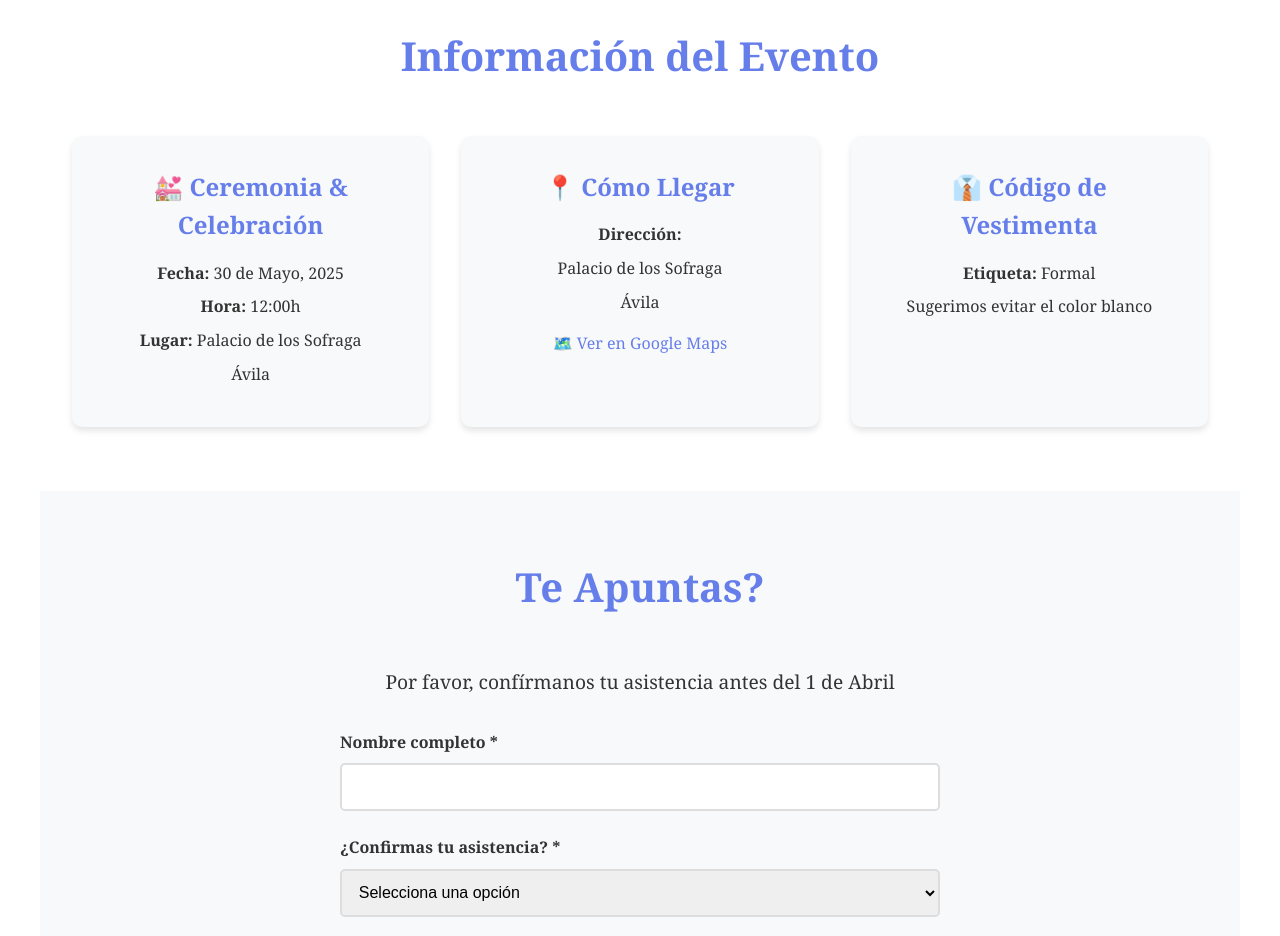
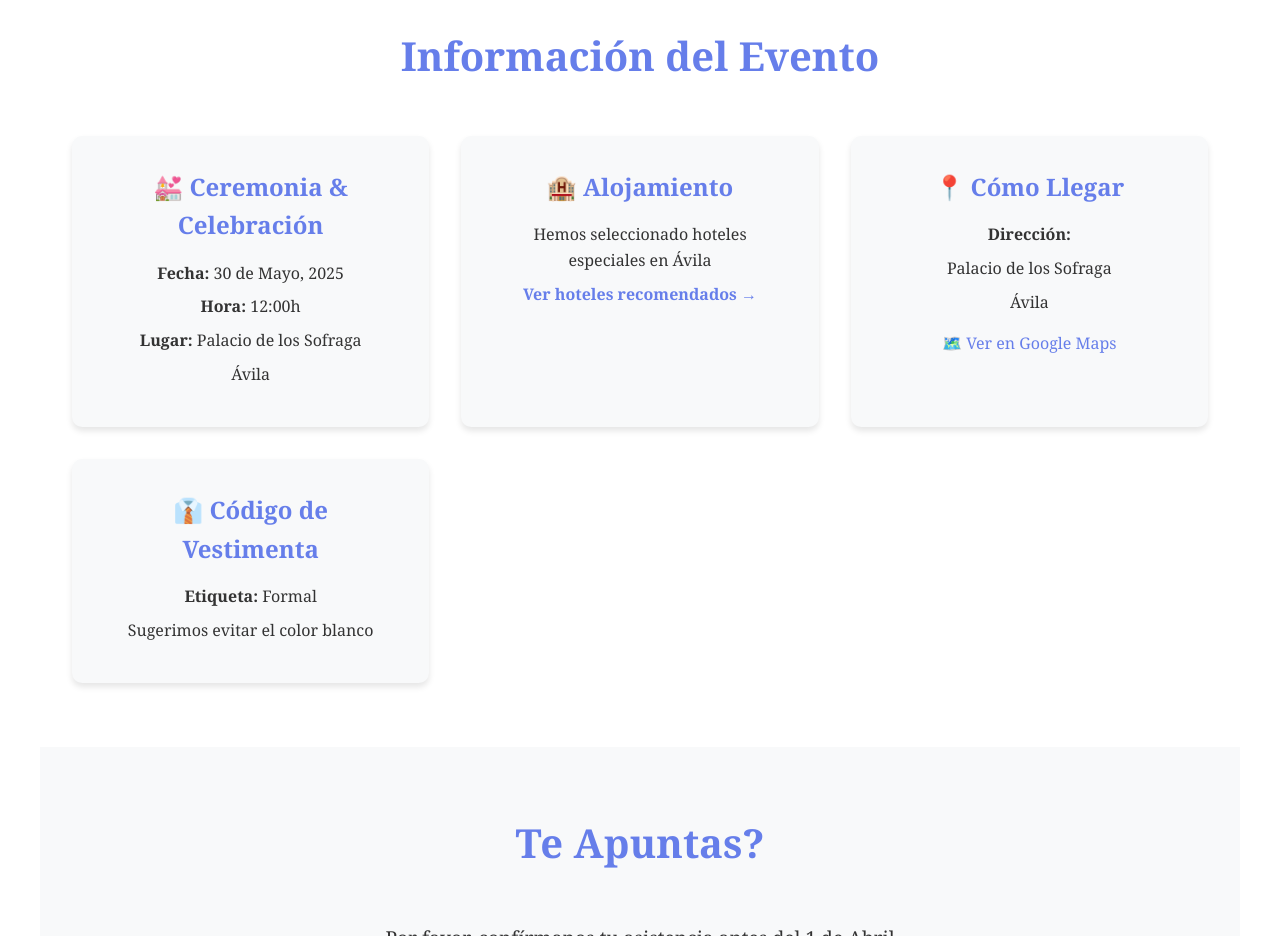
Before and after one commit to pmasiasanchez/bodamariayjuan, a plain HTML site: page index.html in a window 1280 px wide. Shown: the part 840-1776 px from the top of the page. Drawn offline with Linux system fonts and the light colour scheme.

Commit message:
Update index.html
añadido

 <div class="info-card">
    <h3>🏨 Alojamiento</h3>
    <p>Hemos seleccionado hoteles especiales en Ávila</p>
    <a href="hoteles.html" style="color: #667eea; text-decoration: none; font-weight: bold;">
        Ver hoteles recomendados →
    </a>
</div>

```diff
--- a/index.html
+++ b/index.html
@@ -143,7 +143,13 @@
                 <p><strong>Lugar:</strong> Palacio de los Sofraga</p>
                 <p>Ávila</p>
             </div>
-
+        <div class="info-card">
+            <h3>🏨 Alojamiento</h3>
+            <p>Hemos seleccionado hoteles especiales en Ávila</p>
+            <a href="hoteles.html" style="color: #667eea; text-decoration: none; font-weight: bold;">
+                Ver hoteles recomendados →
+            </a>
+        </div>
             <div class="info-card">
                 <h3>📍 Cómo Llegar</h3>
                 <p><strong>Dirección:</strong></p>
```
